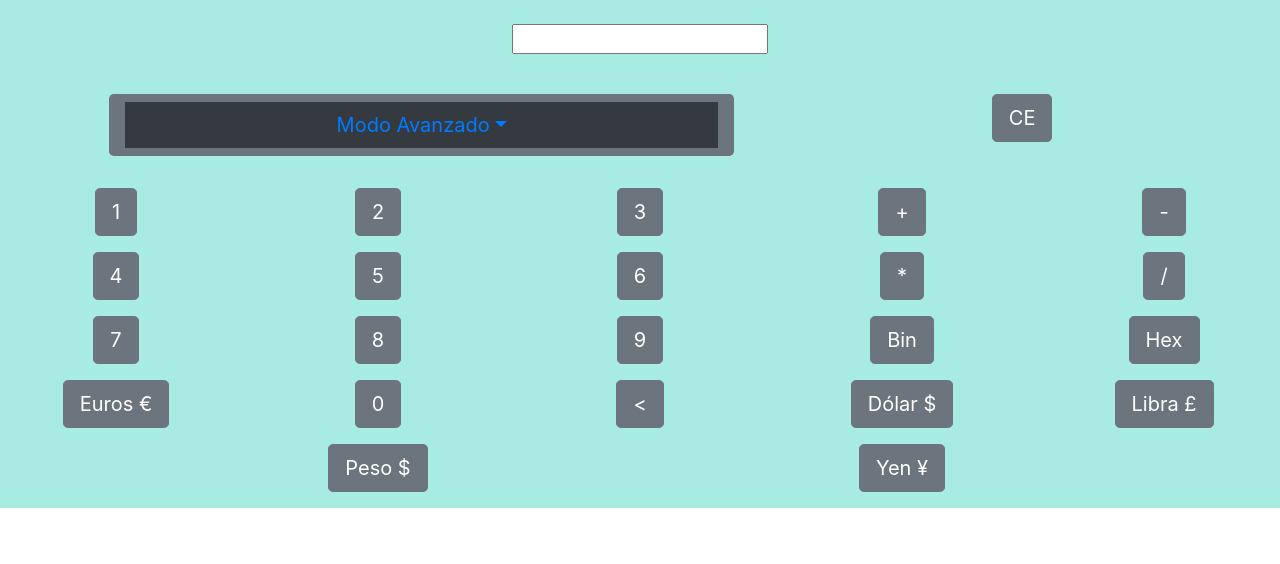
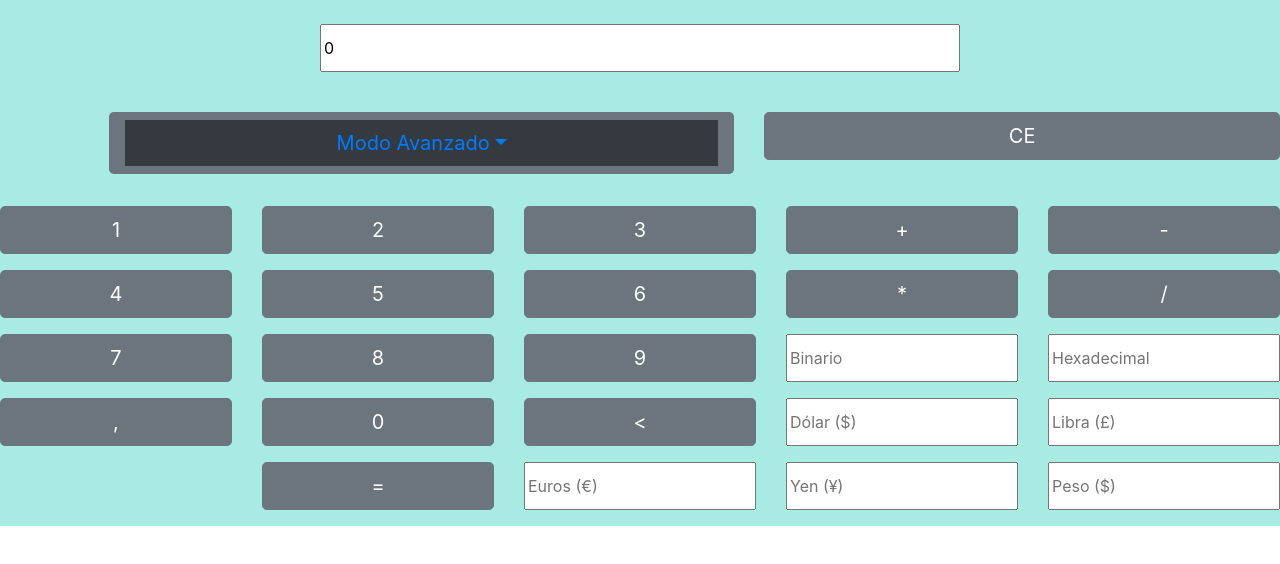
Before and after one commit to Juaniyo46/Desing_Calculator_JuanAntonio_Alvarez, a plain HTML site: page index.html in a window 1280 px wide. Drawn offline with nearby package versions, Linux system fonts and the light colour scheme.

Commit message:
Metiendo funciones JS

```diff
--- a/index.html
+++ b/index.html
@@ -7,9 +7,18 @@
 	<!-- CSS Bootstrap -->
 	<link rel="stylesheet" href="https://stackpath.bootstrapcdn.com/bootstrap/4.2.1/css/bootstrap.min.css" integrity="sha384-GJzZqFGwb1QTTN6wy59ffF1BuGJpLSa9DkKMp0DgiMDm4iYMj70gZWKYbI706tWS" crossorigin="anonymous">
 
+	<!-- JavaScript -->
+	<script type="text/javascript" src="main.js"></script>
+
+
 	<style type="text/css">
 		body {text-align: center;}
 		.global{background-color: #a7ebe3;}
+		button {width: 100%}
+		.text {
+			width: 50%;
+			height: 3em;
+		}
 	</style>
 
 </head>
@@ -19,7 +28,7 @@
 		<div class="row py-4">
 
 			<div class="col-12">
-				<input type="textarea" name="result">
+				<input class="text" type="textarea" value="0" name="result" readonly="true">
 			    </div>
 		</div>
 
@@ -35,12 +44,13 @@
 			    <div class="dropdown-menu">
 			      <a class="dropdown-item" href="#">Conversión Moneda</a>
 			      <a class="dropdown-item" href="#">Conversion Bin y Hex</a>
+			      <a class="dropdown-item" href="#">Modo Básico</a>
 			    </div>
 			 </ul>
 			</div>
 
 			<div class="col-5">
-				<button type="button" class="btn btn-secondary btn-lg">CE</button>
+				<button  type="button" class="btn btn-secondary btn-lg" name="borrar">CE</button>
 			</div>
 
 		</div>
@@ -48,73 +58,73 @@
 
 		<div class="row mt-3">
 			<div class="col">
-				<button type="button" class="btn btn-lg btn-secondary">1</button>
+				<button type="button" class="btn btn-lg btn-secondary" name="1">1</button>
 			</div>
 			<div class="col">
-				<button type="button" class="btn btn-lg btn-secondary">2</button>
+				<button type="button" class="btn btn-lg btn-secondary" name="2">2</button>
 			</div>
 			<div class="col">
-				<button type="button" class="btn btn-lg btn-secondary">3</button>
+				<button type="button" class="btn btn-lg btn-secondary" name="3">3</button>
 			</div>
 			<div class="col">
-				<button type="button" class="btn btn-lg btn-secondary">+</button>
+				<button type="button" class="btn btn-lg btn-secondary" name="suma">+</button>
 			</div>
 			<div class="col">
-				<button type="button" class="btn btn-lg btn-secondary">-</button>
+				<button type="button" class="btn btn-lg btn-secondary" name="resta">-</button>
 			</div>
 		</div>
 
 		<div class="row mt-3">
 			<div class="col">
-				<button type="button" class="btn btn-lg btn-secondary">4</button>
+				<button type="button" class="btn btn-lg btn-secondary" name="4">4</button>
 			</div>
 			<div class="col">
-				<button type="button" class="btn btn-lg btn-secondary">5</button>
+				<button type="button" class="btn btn-lg btn-secondary" name="5">5</button>
 			</div>
 			<div class="col">
-				<button type="button" class="btn btn-lg btn-secondary">6</button>
+				<button type="button" class="btn btn-lg btn-secondary" name="6">6</button>
 			</div>
 			<div class="col">
-				<button type="button" class="btn btn-lg btn-secondary">*</button>
+				<button type="button" class="btn btn-lg btn-secondary" name="multiplica">*</button>
 			</div>
 			<div class="col">
-				<button type="button" class="btn btn-lg btn-secondary">/</button>
+				<button type="button" class="btn btn-lg btn-secondary" name="divide">/</button>
 			</div>
 		</div>
 
 		<div class="row mt-3">
 			<div class="col">
-				<button type="button" class="btn btn-lg btn-secondary">7</button>
+				<button type="button" class="btn btn-lg btn-secondary" name="7">7</button>
 			</div>
 			<div class="col">
-				<button type="button" class="btn btn-lg btn-secondary">8</button>
+				<button type="button" class="btn btn-lg btn-secondary" name="8">8</button>
 			</div>
 			<div class="col">
-				<button type="button" class="btn btn-lg btn-secondary">9</button>
+				<button type="button" class="btn btn-lg btn-secondary" name="9">9</button>
 			</div>
 			<div class="col">
-				<button type="button" class="btn btn-lg btn-secondary">Bin</button>
+				<input style="width: 100%; height: 100%" readonly="true" type="text" name="binario" placeholder="Binario">
 			</div>
 			<div class="col">
-				<button type="button" class="btn btn-lg btn-secondary">Hex</button>
+				<input style="width: 100%; height: 100%" readonly="true" type="text" name="hexadecimal" placeholder="Hexadecimal">
 			</div>
 		</div>
 
 		<div class="row mt-3">
 			<div class="col">
-				<button type="button" class="btn btn-lg btn-secondary">Euros €</button>
+				<button type="button" class="btn btn-lg btn-secondary" name="coma">,</button>
 			</div>
 			<div class="col">
-				<button type="button" class="btn btn-lg btn-secondary">0</button>
+				<button type="button" class="btn btn-lg btn-secondary" name="0">0</button>
 			</div>
 			<div class="col">
-				<button type="button" class="btn btn-lg btn-secondary"><</button>
+				<button type="button" class="btn btn-lg btn-secondary" name="retroceso"><</button>
 			</div>
 			<div class="col">
-				<button type="button" class="btn btn-lg btn-secondary">Dólar $</button>
+				<input style="width: 100%; height: 100%" readonly="true" type="text" name="dolar" placeholder="Dólar ($)">
 			</div>
 			<div class="col">
-				<button type="button" class="btn btn-lg btn-secondary">Libra £</button>
+				<input style="width: 100%; height: 100%" readonly="true" type="text" name="libra" placeholder="Libra (£)">
 			</div>
 		</div>
 
@@ -123,15 +133,16 @@
 
 			</div>
 			<div class="col">
-				<button type="button" class="btn btn-lg btn-secondary">Peso $</button>
+				<button type="button" class="btn btn-lg btn-secondary" name="igual">=</button>
+			</div>
+			<div class="col"">
+				<input style="width: 100%; height: 100%" readonly="true" type="text" name="euros" placeholder="Euros (€) ">
 			</div>
 			<div class="col">
-
+				<input style="width: 100%; height: 100%" readonly="true" type="text" name="yen" placeholder="Yen (¥)">
 			</div>
 			<div class="col">
-				<button type="button" class="btn btn-lg btn-secondary">Yen ¥</button>
-			</div>
-			<div class="col">
+				<input style="width: 100%; height: 100%" readonly="true" type="text" name="peso" placeholder="Peso ($)">
 			</div>
 		</div>
 	</div>
--- /dev/null
+++ b/main.js
@@ -0,0 +1,3 @@
+var num1 = 0;
+var num2 = 0;
+var opera;
```
Also changed, not shown: 1 other file.
